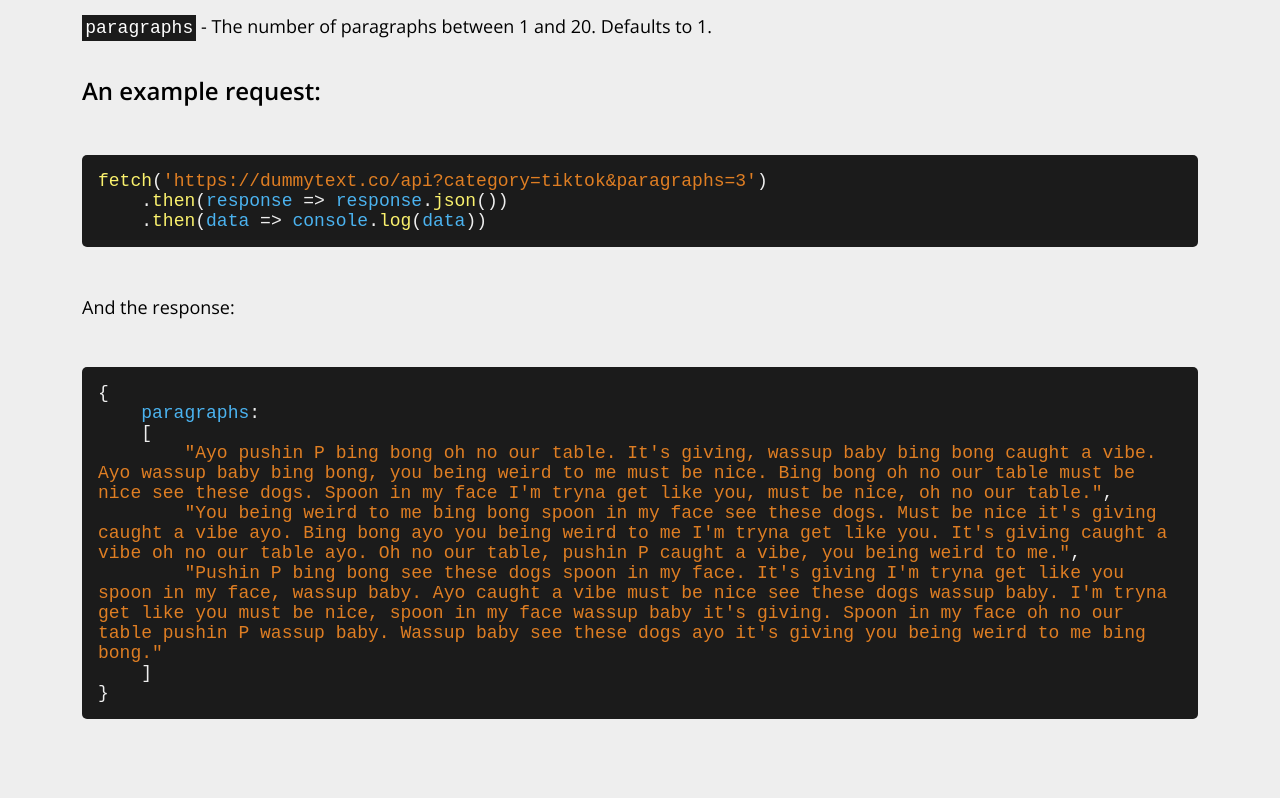
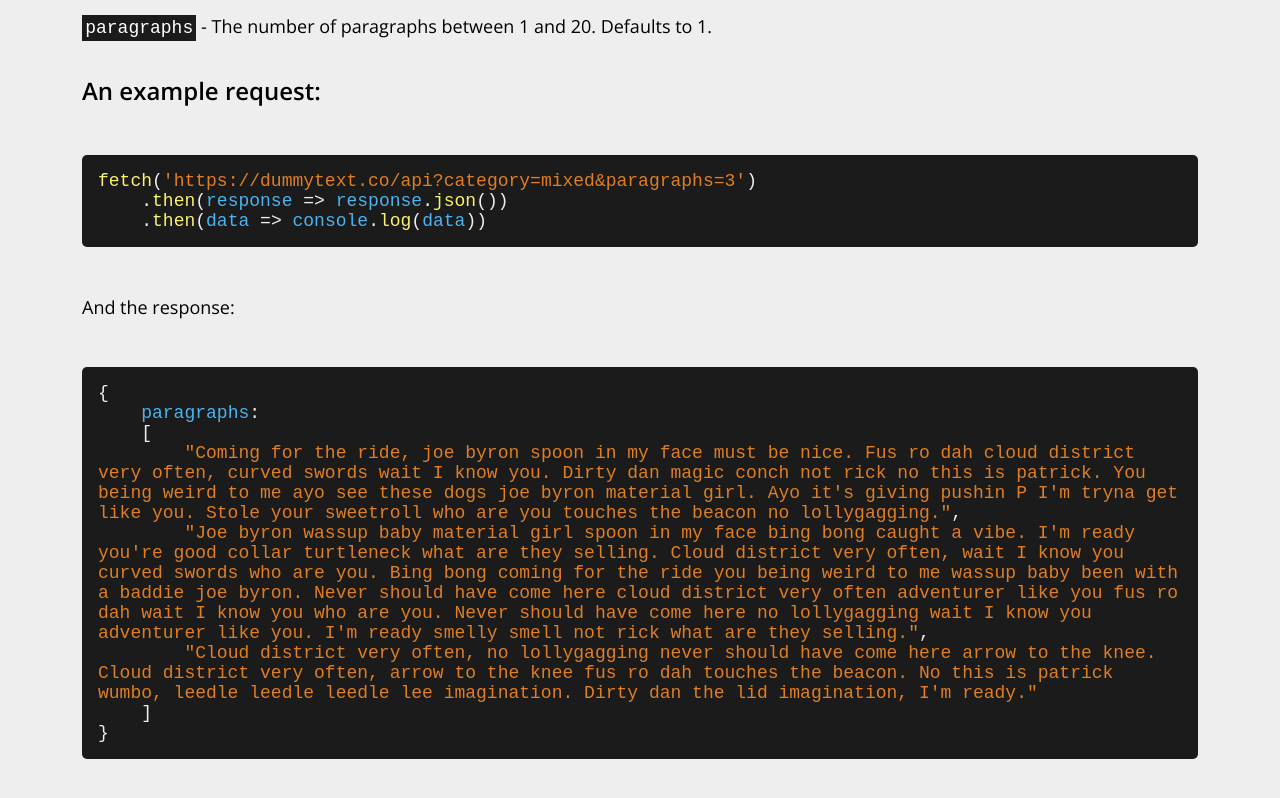
Before and after one commit to made-it-out/dummytext, a website: page pages/docs.html in a window 1280 px wide. Shown: the part 406-1204 px from the top of the page. Drawn offline with nearby package versions, Linux system fonts and the light colour scheme.

Commit message:
changed example request and response for /docs

```diff
--- a/pages/docs.html
+++ b/pages/docs.html
@@ -54,7 +54,7 @@
         <h2>An example request:</h2>
 
 <pre id="request">
-<span class="function">fetch</span><span class="punctuation">(</span><span class="string">'https://dummytext.co/api?category=tiktok&amp;paragraphs=3'</span><span class="punctuation">)</span>
+<span class="function">fetch</span><span class="punctuation">(</span><span class="string">'https://dummytext.co/api?category=mixed&amp;paragraphs=3'</span><span class="punctuation">)</span>
     <span class="punctuation">.</span><span class="function">then</span><span class="punctuation">(</span><span class="parameter">response</span><span class="operator"> => </span><span class="parameter">response</span><span class="punctuation">.</span><span class="function">json</span><span class="punctuation">(</span><span class="punctuation">)</span><span class="punctuation">)</span>
     <span class="punctuation">.</span><span class="function">then</span><span class="punctuation">(</span><span class="parameter">data</span><span class="operator"> => </span><span class="parameter">console</span><span class="punctuation">.</span><span class="function">log</span><span class="punctuation">(</span><span class="parameter">data</span><span class="punctuation">)</span><span class="punctuation">)</span>
 </pre>
@@ -65,9 +65,9 @@
 <span class="punctuation">{</span>
     <span class="parameter">paragraphs</span><span class="operator">:</span>
     <span class="punctuation">[</span>
-        </span><span class="string">"Ayo pushin P bing bong oh no our table. It's giving, wassup baby bing bong caught a vibe. Ayo wassup baby bing bong, you being weird to me must be nice. Bing bong oh no our table must be nice see these dogs. Spoon in my face I'm tryna get like you, must be nice, oh no our table."</span><span class="punctuation">,</span>
-        <span class="string">"You being weird to me bing bong spoon in my face see these dogs. Must be nice it's giving caught a vibe ayo. Bing bong ayo you being weird to me I'm tryna get like you. It's giving caught a vibe oh no our table ayo. Oh no our table, pushin P caught a vibe, you being weird to me."</span><span class="punctuation">,</span>
-        <span class="string">"Pushin P bing bong see these dogs spoon in my face. It's giving I'm tryna get like you spoon in my face, wassup baby. Ayo caught a vibe must be nice see these dogs wassup baby. I'm tryna get like you must be nice, spoon in my face wassup baby it's giving. Spoon in my face oh no our table pushin P wassup baby. Wassup baby see these dogs ayo it's giving you being weird to me bing bong."</span>
+        </span><span class="string">"Coming for the ride, joe byron spoon in my face must be nice. Fus ro dah cloud district very often, curved swords wait I know you. Dirty dan magic conch not rick no this is patrick. You being weird to me ayo see these dogs joe byron material girl. Ayo it's giving pushin P I'm tryna get like you. Stole your sweetroll who are you touches the beacon no lollygagging."</span><span class="punctuation">,</span>
+        <span class="string">"Joe byron wassup baby material girl spoon in my face bing bong caught a vibe. I'm ready you're good collar turtleneck what are they selling. Cloud district very often, wait I know you curved swords who are you. Bing bong coming for the ride you being weird to me wassup baby been with a baddie joe byron. Never should have come here cloud district very often adventurer like you fus ro dah wait I know you who are you. Never should have come here no lollygagging wait I know you adventurer like you. I'm ready smelly smell not rick what are they selling."</span><span class="punctuation">,</span>
+        <span class="string">"Cloud district very often, no lollygagging never should have come here arrow to the knee. Cloud district very often, arrow to the knee fus ro dah touches the beacon. No this is patrick wumbo, leedle leedle leedle lee imagination. Dirty dan the lid imagination, I'm ready."</span>
     <span class="punctuation">]</span>
 <span class="punctuation">}</span>
 </pre>
```
